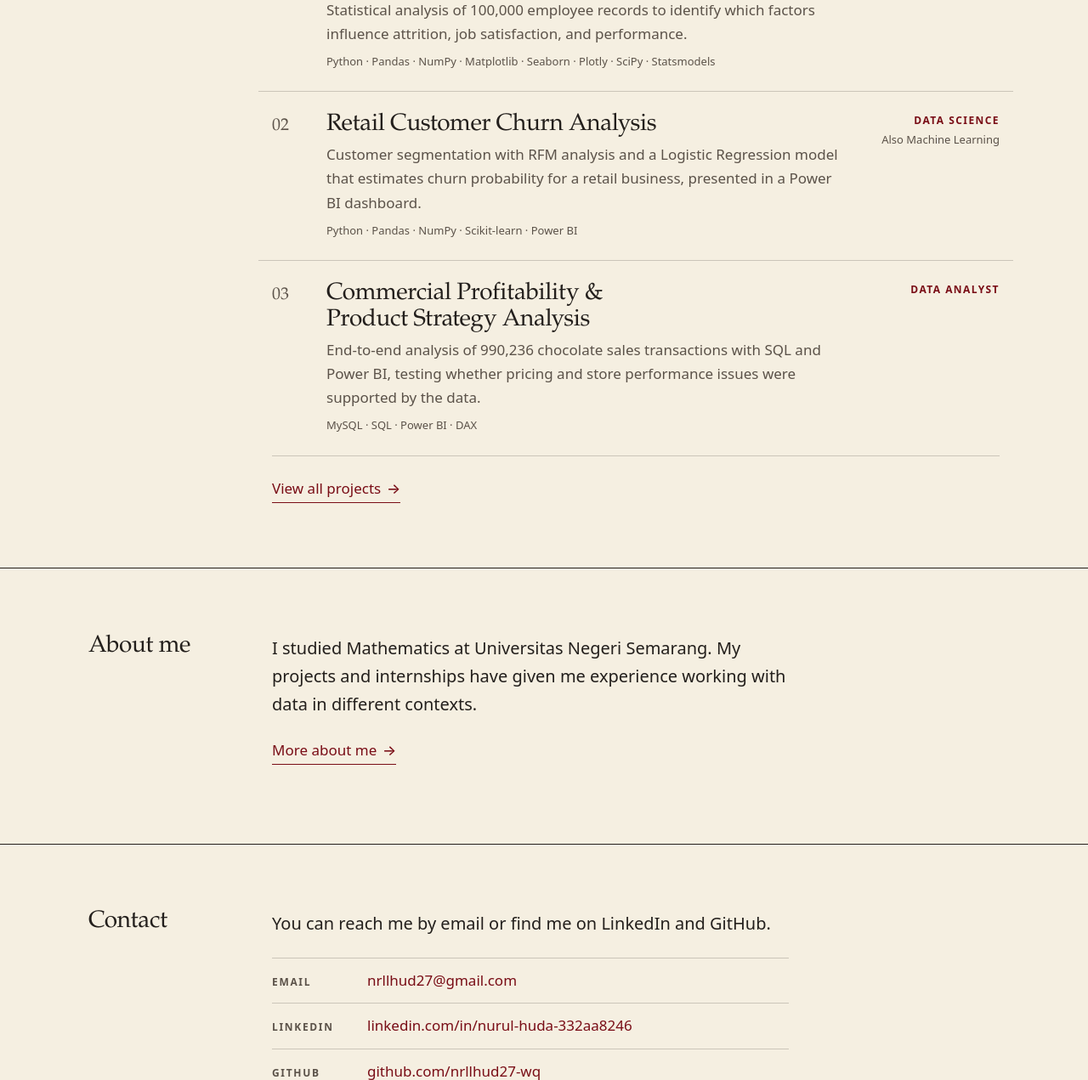
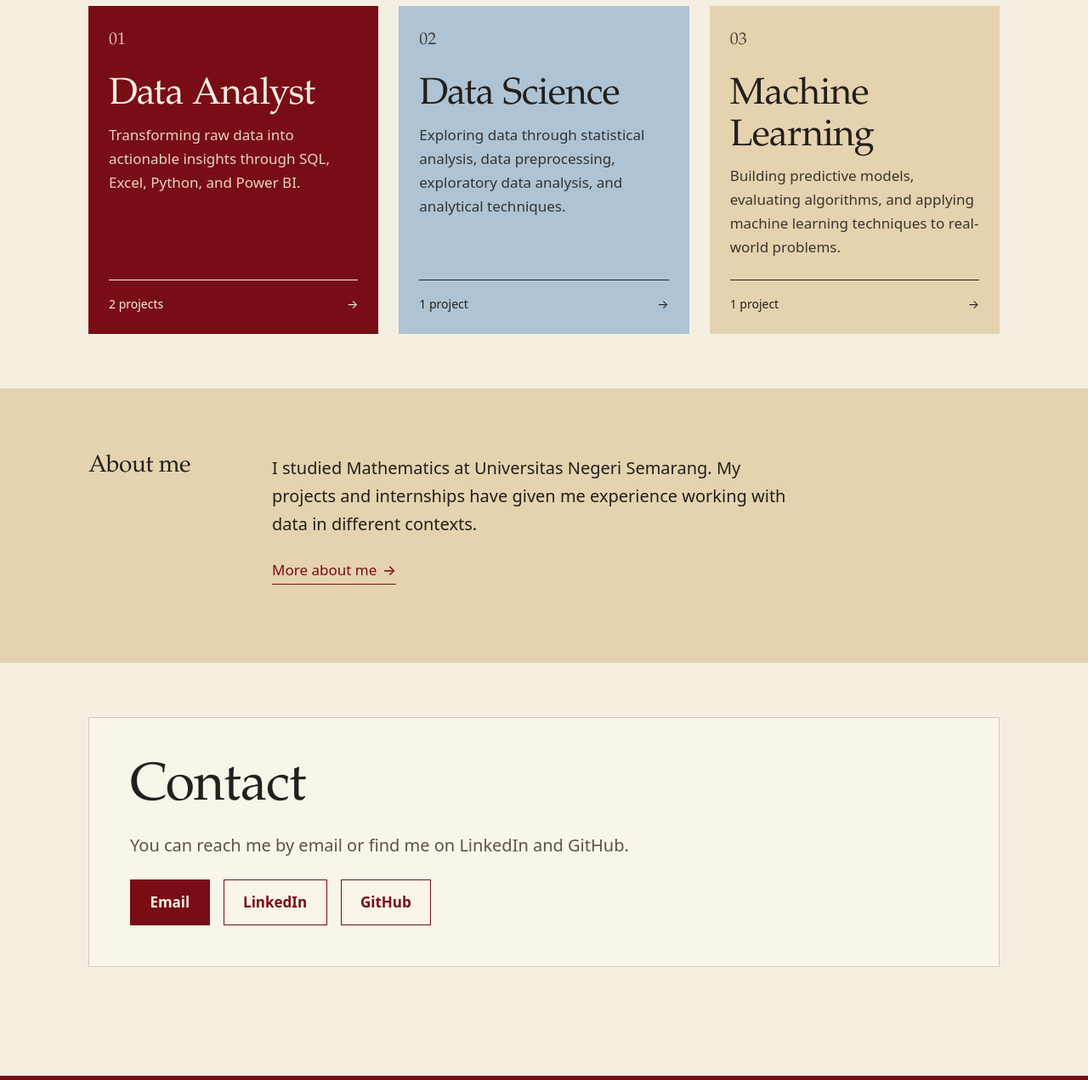
Before and after one commit to nrllhud27-wq/nrllhud27-wq.github.io, an Astro site: page / in a window 1280 px wide. Shown: the part 702-1973 px from the top of the page at 85% size. Built offline with nearby package versions, Linux system fonts and the light colour scheme; Astro itself is replaced by a stand-in of ours.

Commit message:
Redesign: burgundy surfaces, category cards, contact box

```diff
--- a/src/components/ContactSection.astro
+++ b/src/components/ContactSection.astro
@@ -3,64 +3,65 @@ import { SITE } from '../data/site';
 ---
 
 <section class="section container" id="contact" aria-labelledby="contact-heading">
-  <div class="contact-box">
-    <p class="eyebrow">Contact</p>
-    <h2 id="contact-heading">Let’s Connect</h2>
-    <p class="text">
-      Interested in my work or have a question? Feel free to reach out by email or through my
-      professional profiles.
-    </p>
+  <div class="box">
+    <h2 id="contact-heading">Contact</h2>
+    <p class="text measure">You can reach me by email or find me on LinkedIn and GitHub.</p>
     <div class="actions">
-      <a class="btn btn-primary" href={`mailto:${SITE.email}`}>Send an Email</a>
-      <a class="btn btn-secondary" href={SITE.linkedin} target="_blank" rel="noopener noreferrer">
-        LinkedIn
-      </a>
-      <a class="btn btn-secondary" href={SITE.github} target="_blank" rel="noopener noreferrer">
-        GitHub
-      </a>
+      <a class="button solid" href={`mailto:${SITE.email}`}>Email</a>
+      <a class="button" href={SITE.linkedin} target="_blank" rel="noopener noreferrer">LinkedIn</a>
+      <a class="button" href={SITE.github} target="_blank" rel="noopener noreferrer">GitHub</a>
     </div>
-    <p class="email-line">
-      Prefer to copy the address? <span class="email">{SITE.email}</span>
-    </p>
   </div>
 </section>
 
 <style>
-  .contact-box {
-    padding: var(--space-lg);
-    border: 1px solid var(--border);
-    border-radius: var(--radius);
-    background:
-      radial-gradient(600px 240px at 100% 0%, rgba(139, 123, 255, 0.14), transparent 70%),
-      var(--surface);
+  .box {
+    padding: clamp(1.5rem, 4vw, 3rem);
+    border: 1px solid var(--rule);
+    background: #faf5e9;
   }
 
   h2 {
+    margin: 0 0 var(--space-sm);
     font-size: var(--text-3xl);
   }
 
   .text {
-    max-width: 55ch;
-    color: var(--text-muted);
+    margin-bottom: var(--space-md);
     font-size: var(--text-lg);
+    color: var(--muted);
   }
 
   .actions {
     display: flex;
     flex-wrap: wrap;
     gap: var(--space-sm);
-    margin-top: var(--space-md);
   }
 
-  .email-line {
-    margin: var(--space-md) 0 0;
-    color: var(--text-muted);
-    font-size: var(--text-sm);
+  .button {
+    display: inline-block;
+    padding: 0.75rem 1.4rem;
+    border: 1px solid var(--burgundy);
+    font-weight: 600;
+    color: var(--burgundy);
+    transition:
+      background var(--transition),
+      color var(--transition),
+      border-color var(--transition);
   }
 
-  .email {
-    font-family: var(--font-mono);
-    color: var(--text);
-    user-select: all;
+  .button:hover {
+    background: var(--burgundy);
+    color: var(--cream);
+  }
+
+  .solid {
+    background: var(--burgundy);
+    color: var(--cream);
+  }
+
+  .solid:hover {
+    border-color: var(--ink);
+    background: var(--ink);
   }
 </style>
--- a/src/components/Footer.astro
+++ b/src/components/Footer.astro
@@ -18,8 +18,9 @@ const year = new Date().getFullYear();
 <style>
   .site-footer {
     margin-top: var(--space-xl);
-    padding-block: var(--space-md);
-    border-top: 1px solid var(--ink);
+    padding-block: var(--space-lg);
+    background: var(--burgundy);
+    color: var(--cream);
   }
 
   .row {
@@ -33,7 +34,7 @@ const year = new Date().getFullYear();
   .copy {
     margin: 0;
     font-size: var(--text-sm);
-    color: var(--muted);
+    color: var(--sand);
   }
 
   ul {
@@ -46,13 +47,13 @@ const year = new Date().getFullYear();
   }
 
   a {
-    color: var(--ink);
+    color: var(--cream);
     text-decoration: underline;
     text-decoration-thickness: 1px;
     text-underline-offset: 0.2em;
   }
 
   a:hover {
-    color: var(--burgundy);
+    color: var(--blue);
   }
 </style>
--- a/src/pages/index.astro
+++ b/src/pages/index.astro
@@ -1,24 +1,25 @@
 ---
 import { getCollection } from 'astro:content';
 import BaseLayout from '../layouts/BaseLayout.astro';
-import ProjectCard from '../components/ProjectCard.astro';
-import { SITE } from '../data/site';
+import ContactSection from '../components/ContactSection.astro';
+import { CATEGORIES } from '../data/categories';
 
-const featured = (
-  await getCollection('projects', ({ data }) => data.featured && !data.draft)
-).sort((a, b) => (b.data.date?.valueOf() ?? 0) - (a.data.date?.valueOf() ?? 0));
+const projects = await getCollection('projects', ({ data }) => !data.draft);
 
-const displayUrl = (url: string) => url.replace(/^https?:\/\/(www\.)?/, '');
+const tones = ['burgundy', 'blue', 'sand'];
 
-const contacts = [
-  { label: 'Email', text: SITE.email, href: `mailto:${SITE.email}`, external: false },
-  { label: 'LinkedIn', text: displayUrl(SITE.linkedin), href: SITE.linkedin, external: true },
-  { label: 'GitHub', text: displayUrl(SITE.github), href: SITE.github, external: true },
-];
+const cards = CATEGORIES.map((category, index) => ({
+  category,
+  number: String(index + 1).padStart(2, '0'),
+  tone: tones[index] ?? 'sand',
+  anchor: category.title.toLowerCase().replace(/\s+/g, '-'),
+  count: projects.filter((project) => project.data.category === category.slug).length,
+}));
 ---
 
 <BaseLayout>
-  <section class="container hero">
+  <section class="page-hero">
+    <div class="container">
       <h1>Hi, I’m Nuda.</h1>
       <div class="hero-body">
         <p class="intro measure">
@@ -30,21 +31,37 @@ const contacts = [
           <a class="text-link" href="/about">About me</a>
         </p>
       </div>
-  </section>
-
-  <section class="band" aria-labelledby="projects-heading">
-    <div class="container rail">
-      <h2 id="projects-heading" class="rail-title">Selected projects</h2>
-      <div>
-        <div class="list">
-          {featured.map((project, i) => <ProjectCard project={project} index={i + 1} />)}
-        </div>
-        <p class="more"><a class="text-link" href="/projects">View all projects</a></p>
-      </div>
     </div>
   </section>
 
-  <section class="band" aria-labelledby="about-heading">
+  <section class="section container" aria-labelledby="projects-heading">
+    <div class="section-head">
+      <h2 id="projects-heading">Selected projects</h2>
+      <a class="text-link" href="/projects">View all projects</a>
+    </div>
+
+    <div class="cards">
+      {
+        cards.map((card) => (
+          <a class={`card-link tone-${card.tone}`} href={`/projects#${card.anchor}`}>
+            <span class="number num">{card.number}</span>
+            <h3>{card.category.title}</h3>
+            <p class="desc">{card.category.description}</p>
+            <span class="foot">
+              <span>
+                {card.count} {card.count === 1 ? 'project' : 'projects'}
+              </span>
+              <span class="arrow" aria-hidden="true">
+                →
+              </span>
+            </span>
+          </a>
+        ))
+      }
+    </div>
+  </section>
+
+  <section class="about-band" aria-labelledby="about-heading">
     <div class="container rail">
       <h2 id="about-heading" class="rail-title">About me</h2>
       <div>
@@ -57,50 +74,25 @@ const contacts = [
     </div>
   </section>
 
-  <section class="band" id="contact" aria-labelledby="contact-heading">
-    <div class="container rail">
-      <h2 id="contact-heading" class="rail-title">Contact</h2>
-      <div>
-        <p class="measure body-text">
-          You can reach me by email or find me on LinkedIn and GitHub.
-        </p>
-        <ul class="contact-list">
-          {
-            contacts.map((item) => (
-              <li>
-                <span class="label">{item.label}</span>
-                <a
-                  href={item.href}
-                  target={item.external ? '_blank' : undefined}
-                  rel={item.external ? 'noopener noreferrer' : undefined}
-                >
-                  {item.text}
-                </a>
-              </li>
-            ))
-          }
-        </ul>
-      </div>
-    </div>
-  </section>
+  <ContactSection />
 </BaseLayout>
 
 <style>
-  .hero {
-    padding-block: clamp(3rem, 9vw, 7.5rem) clamp(2.5rem, 6vw, 5rem);
+  .hero-body {
+    margin-top: var(--space-lg);
   }
 
-  h1 {
-    margin: 0 0 var(--space-lg);
-    font-size: var(--text-hero);
-    line-height: 1;
-    letter-spacing: -0.03em;
+  @media (min-width: 56rem) {
+    .hero-body {
+      margin-left: calc(var(--rail) + var(--space-lg));
+    }
   }
 
   .intro {
     margin: 0;
     font-size: var(--text-lg);
     line-height: 1.55;
+    color: var(--sand);
   }
 
   .links {
@@ -110,10 +102,107 @@ const contacts = [
     margin: var(--space-md) 0 0;
   }
 
-  @media (min-width: 56rem) {
-    .hero-body {
-      margin-left: calc(var(--rail) + var(--space-lg));
+  .section-head {
+    display: flex;
+    flex-wrap: wrap;
+    align-items: baseline;
+    justify-content: space-between;
+    gap: var(--space-xs) var(--space-md);
+    margin-bottom: var(--space-lg);
   }
+
+  .section-head h2 {
+    margin: 0;
+    font-size: var(--text-2xl);
+  }
+
+  .cards {
+    display: grid;
+    gap: var(--space-md);
+  }
+
+  @media (min-width: 52rem) {
+    .cards {
+      grid-template-columns: repeat(3, 1fr);
+    }
+  }
+
+  .card-link {
+    display: flex;
+    flex-direction: column;
+    min-height: 17rem;
+    padding: var(--space-md);
+    color: var(--ink);
+  }
+
+  .card-link:hover {
+    color: var(--ink);
+  }
+
+  .tone-blue {
+    background: var(--blue);
+  }
+
+  .tone-sand {
+    background: var(--sand);
+  }
+
+  .tone-burgundy {
+    background: var(--burgundy);
+    color: var(--cream);
+  }
+
+  .tone-burgundy:hover {
+    color: var(--cream);
+  }
+
+  .number {
+    font-family: var(--font-serif);
+    font-size: var(--text-lg);
+    opacity: 0.8;
+  }
+
+  h3 {
+    margin: var(--space-md) 0 var(--space-xs);
+    font-size: var(--text-2xl);
+    text-decoration: underline;
+    text-decoration-color: transparent;
+    text-decoration-thickness: 1px;
+    text-underline-offset: 0.2em;
+    transition: text-decoration-color var(--transition);
+  }
+
+  .card-link:hover h3 {
+    text-decoration-color: currentColor;
+  }
+
+  .desc {
+    flex: 1;
+    margin: 0 0 var(--space-md);
+    opacity: 0.88;
+  }
+
+  .foot {
+    display: flex;
+    align-items: baseline;
+    justify-content: space-between;
+    padding-top: var(--space-sm);
+    border-top: 1px solid currentColor;
+    font-size: 0.875rem;
+  }
+
+  .arrow {
+    display: inline-block;
+    transition: transform var(--transition);
+  }
+
+  .card-link:hover .arrow {
+    transform: translateX(4px);
+  }
+
+  .about-band {
+    padding-block: clamp(2.5rem, 6vw, 5rem);
+    background: var(--sand);
   }
 
   .rail-title {
@@ -121,37 +210,8 @@ const contacts = [
     font-size: var(--text-xl);
   }
 
-  .list {
-    border-bottom: 1px solid var(--rule);
-  }
-
-  .more {
-    margin: var(--space-md) 0 0;
-  }
-
   .body-text {
     margin-bottom: var(--space-md);
     font-size: var(--text-lg);
   }
-
-  .contact-list {
-    max-width: 38rem;
-    margin: var(--space-md) 0 0;
-    padding: 0;
-    list-style: none;
-    border-bottom: 1px solid var(--rule);
-  }
-
-  .contact-list li {
-    display: grid;
-    grid-template-columns: 6rem 1fr;
-    gap: var(--space-sm);
-    align-items: baseline;
-    padding: 0.75rem 0;
-    border-top: 1px solid var(--rule);
-  }
-
-  .contact-list a {
-    overflow-wrap: anywhere;
-  }
 </style>
--- a/src/styles/global.css
+++ b/src/styles/global.css
@@ -273,3 +273,32 @@ a:hover {
   border: 1px solid var(--rule);
   background: var(--surface);
 }
+
+/* ========== Burgundy surfaces ========== */
+.page-hero {
+  padding-block: clamp(3rem, 9vw, 7rem) clamp(2.5rem, 6vw, 5rem);
+  background: var(--burgundy);
+  color: var(--cream);
+}
+
+.page-hero h1 {
+  margin: 0;
+  color: var(--cream);
+  font-size: var(--text-hero);
+  line-height: 1;
+  letter-spacing: -0.03em;
+}
+
+.page-hero a {
+  color: var(--blue);
+}
+
+.page-hero a:hover {
+  color: var(--cream);
+}
+
+.page-hero :focus-visible,
+.site-header :focus-visible,
+.site-footer :focus-visible {
+  outline-color: var(--blue);
+}
```
Also changed, not shown: src/components/Header.astro (+7 -6 lines). Lines whose indentation alone changed are shown as unchanged.
